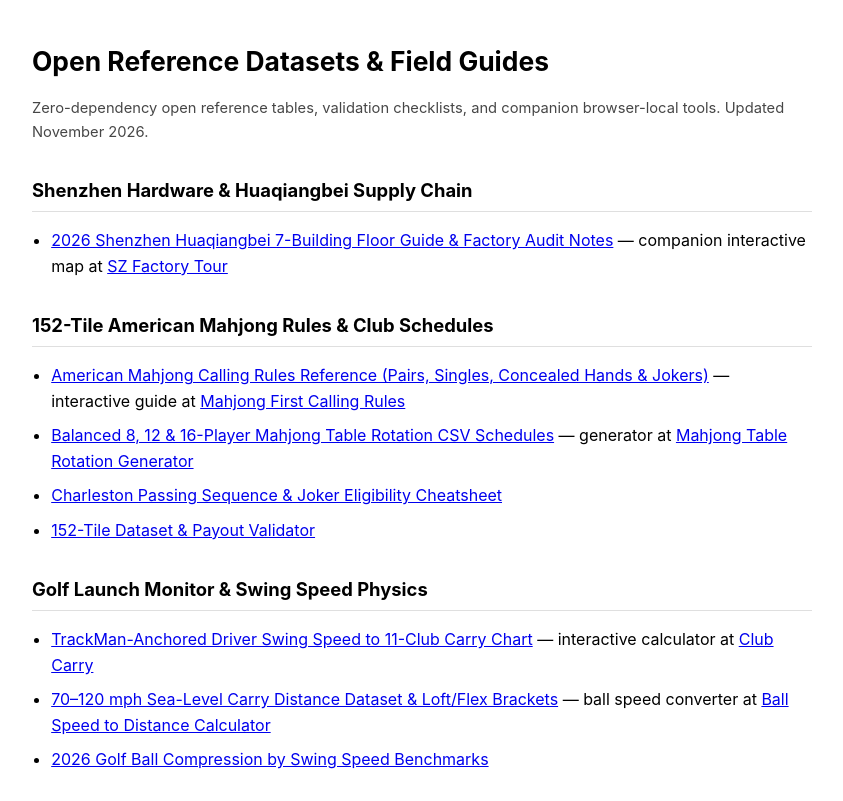
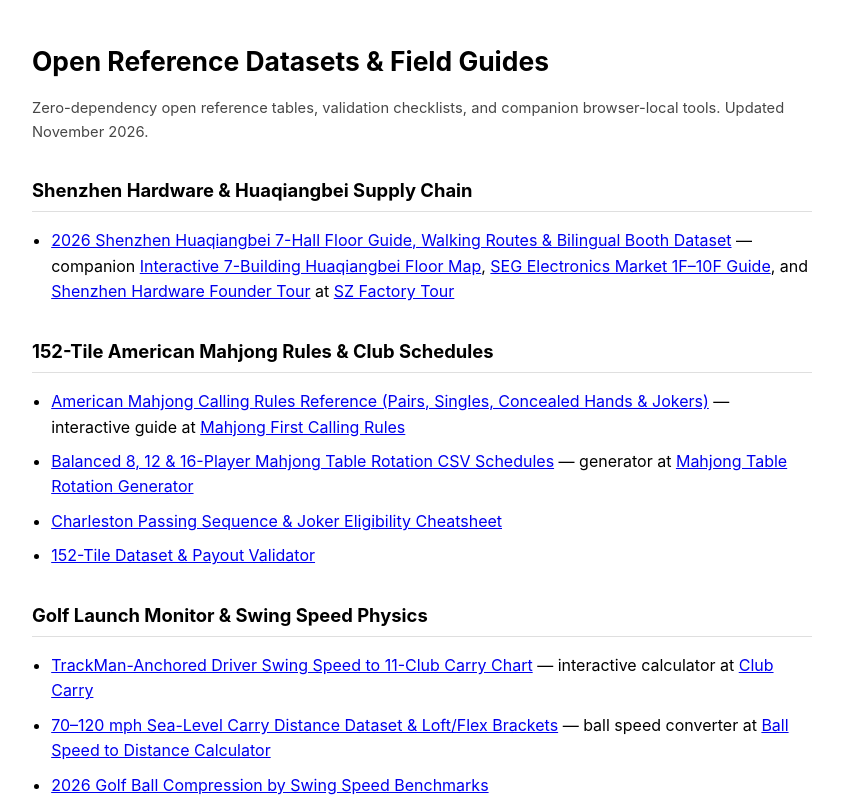
Before and after one commit to sanshui-123/sanshui-123.github.io, a plain HTML site: page index.html in a window 1280 px wide. Shown: the top 801 px of the page, without its empty margins (218-1061 px from the left). Drawn offline with Linux system fonts and the light colour scheme.

Commit message:
docs: expand Shenzhen 7-hall Huaqiangbei dataset & deep-link references

```diff
--- a/index.html
+++ b/index.html
@@ -22,7 +22,7 @@
 
   <h2>Shenzhen Hardware &amp; Huaqiangbei Supply Chain</h2>
   <ul>
-    <li><a href="https://sanshui-123.github.io/shenzhen-huaqiangbei-field-guide/">2026 Shenzhen Huaqiangbei 7-Building Floor Guide &amp; Factory Audit Notes</a> — companion interactive map at <a href="https://szfactorytour.com/huaqiangbei-electronics-market.html">SZ Factory Tour</a></li>
+    <li><a href="https://sanshui-123.github.io/shenzhen-huaqiangbei-field-guide/">2026 Shenzhen Huaqiangbei 7-Hall Floor Guide, Walking Routes &amp; Bilingual Booth Dataset</a> — companion <a href="https://szfactorytour.com/huaqiangbei-electronics-market.html">Interactive 7-Building Huaqiangbei Floor Map</a>, <a href="https://szfactorytour.com/guides/seg-electronics-market.html">SEG Electronics Market 1F–10F Guide</a>, and <a href="https://szfactorytour.com/shenzhen-hardware-tour.html">Shenzhen Hardware Founder Tour</a> at <a href="https://szfactorytour.com/">SZ Factory Tour</a></li>
   </ul>
 
   <h2>152-Tile American Mahjong Rules &amp; Club Schedules</h2>
```
